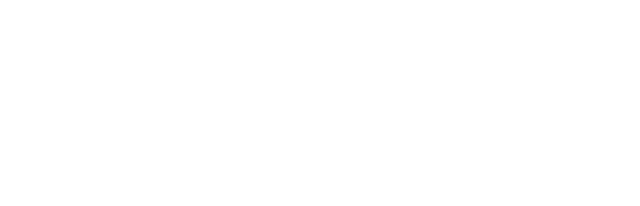
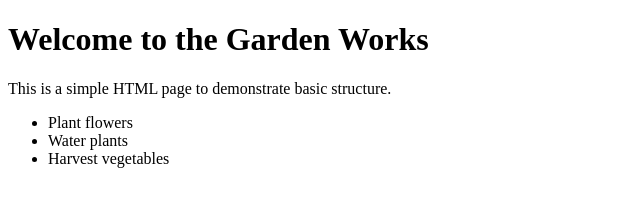
Before and after one commit to iamLusani/gardenWorks, a plain HTML site: page index.html in a window 1280 px wide. Shown: the whole page, without its empty margins (0-640 px from the left). Drawn offline with Linux system fonts and the light colour scheme.

Commit message:
example
wanted to see if html work through the browser

```diff
--- a/index.html
+++ b/index.html
@@ -5,5 +5,13 @@
     <meta name="viewport" content="width=device-width, initial-scale=1.0" />
     <title>Garden works</title>
   </head>
-  <body></body>
+  <body>
+    <h1>Welcome to the Garden Works</h1>
+    <p>This is a simple HTML page to demonstrate basic structure.</p>
+    <ul>
+      <li>Plant flowers</li>
+      <li>Water plants</li>
+      <li>Harvest vegetables</li>
+    </ul>
+  </body>
 </html>
```
